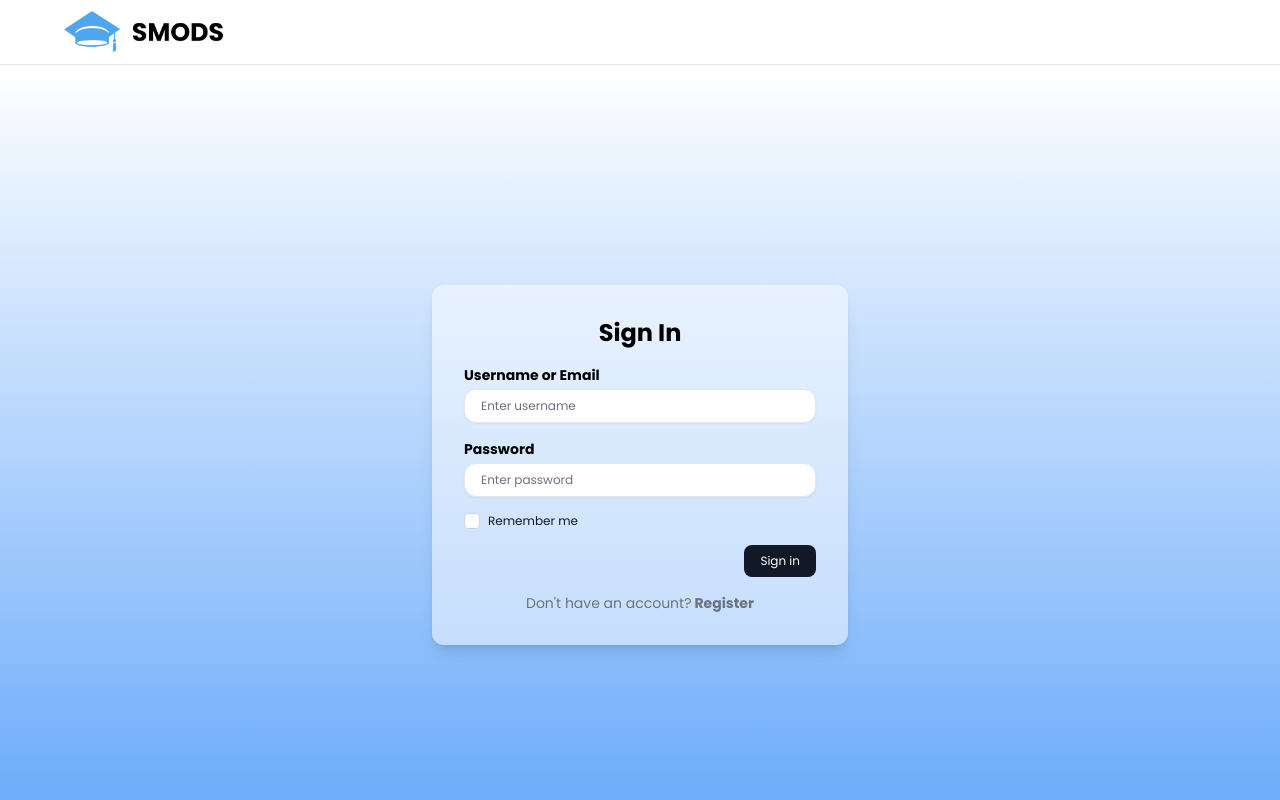
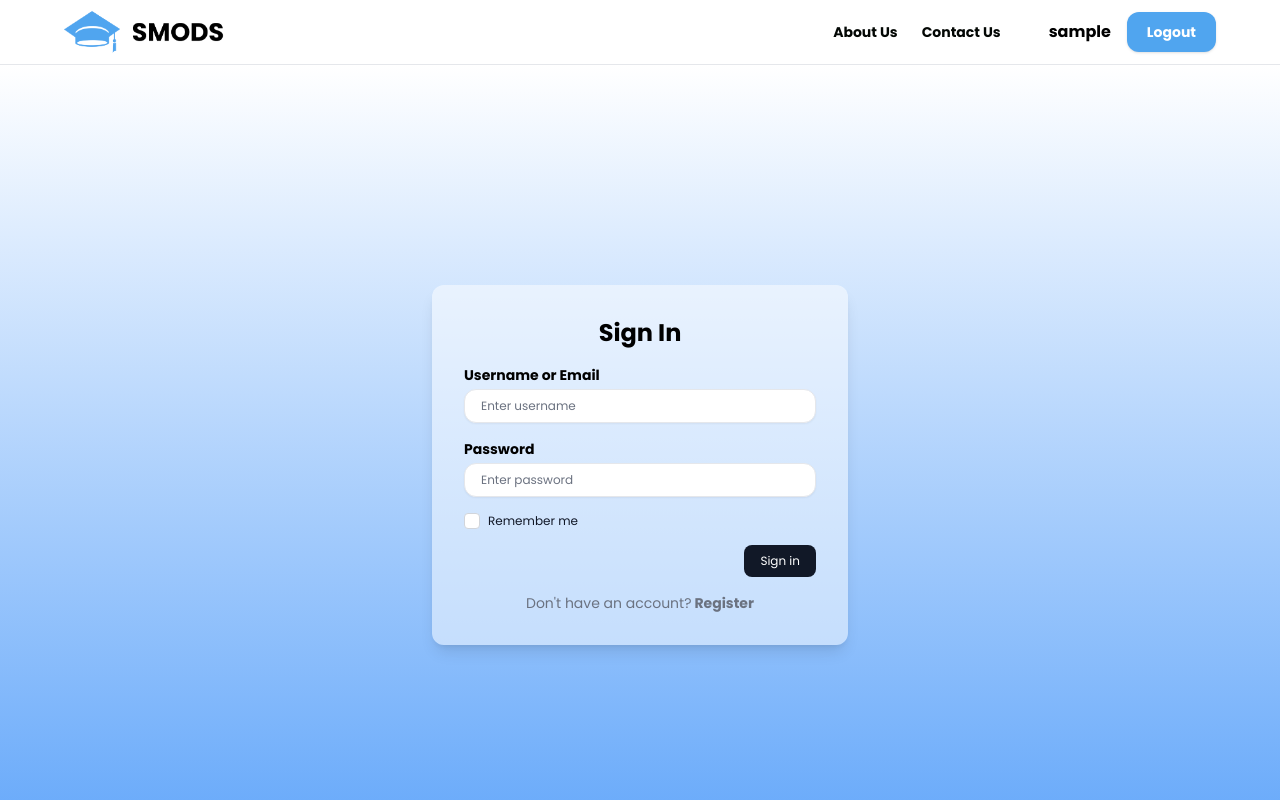
Before and after one commit to mattw23n/smods, a React (Create React App) app in the folder frontend/: page /signin in a window 1280 px wide. Shown: the top 800 px of the page. Built offline with nearby package versions, Linux system fonts and the light colour scheme; sample sign-in values are in the browser's storage.

Commit message:
Update login and logout
- redirect to landing page after log out
- replace name in user.jsx with username
- replace profile pic with username

```diff
--- a/frontend/src/components/header.jsx
+++ b/frontend/src/components/header.jsx
@@ -1,8 +1,8 @@
-import React from 'react';
-import logo from "../images/smods-logo-dark.png";
+import React, { useContext } from 'react';
 import { Link } from 'react-router-dom';
+import { UserContext } from '../data/user';
+import logo from '../images/smods-logo-dark.png';
 
-//Header
 function Avatar({ src, alt }) {
     return <img loading="lazy" src={src} alt={alt} className="shrink-0 self-stretch rounded-full aspect-square w-[46px]" />;
 }
@@ -23,22 +23,22 @@ function Logo({ src, title }) {
 function NavItem({ title, link }) {
     return (
         <li>
-            <Link
-                className="font-poppins font-bold transition-transform transform hover:text-blue-400 "
-                to={link}
-            > {title} </Link>
+            <Link className="font-poppins font-bold transition-transform transform hover:text-blue-400" to={link}>
+                {title}
+            </Link>
         </li>
     );
 }
 
-function Header({ isSignIn }) {
+function Header() {
+    const { user, logoutUser } = useContext(UserContext);
+
     return (
         <header className="top-0 left-0 w-full z-50 bg-white/30 backdrop-blur border-b">
             <div className="mx-8 max-w-full px-3 sm:px-6 lg:px-8 pb-0">
                 <div className="flex h-16 items-center justify-between">
                     <Logo src={logo} />
 
-                    {!isSignIn && (
                     <div className="md:flex md:items-center md:gap-12">
                         <nav className="hidden md:block">
                             <ul className="flex items-center gap-6 text-sm text-text">
@@ -48,26 +48,28 @@ function Header({ isSignIn }) {
                         </nav>
 
                         <div className="flex items-center gap-4">
+                            {user ? (
+                                <div className="flex items-center gap-4">
+                                    <span className="font-poppins font-bold">{user.username}</span>
+                                    <button onClick={logoutUser} className="rounded-xl bg-primary px-5 py-2.5 text-sm font-poppins font-bold text-white shadow">
+                                        Logout
+                                    </button>
+                                </div>
+                            ) : (
                                 <div className="sm:flex sm:gap-4">
-                                    <Link
-                                        className="rounded-xl bg-primary px-5 py-2.5 text-sm font-poppins font-bold text-white shadow"
-                                        to="/signin"
-                                    >
+                                    <Link className="rounded-xl bg-primary px-5 py-2.5 text-sm font-poppins font-bold text-white shadow" to="/signin">
                                         Login
                                     </Link>
 
                                     <div className="hidden sm:flex">
-                                        <Link
-                                            className="rounded-xl bg-gray-100 px-5 py-2.5 text-sm font-poppins font-bold text-primary"
-                                            to="/register"
-                                        >
+                                        <Link className="rounded-xl bg-gray-100 px-5 py-2.5 text-sm font-poppins font-bold text-primary" to="/register">
                                             Register
                                         </Link>
                                     </div>
                                 </div>
+                            )}
                         </div>
                     </div>
-                    )}
                 </div>
             </div>
         </header>
--- a/frontend/src/data/user.jsx
+++ b/frontend/src/data/user.jsx
@@ -1,4 +1,4 @@
-import React, { createContext, useState } from 'react';
+import React, {createContext, useEffect, useState} from 'react';
 import {DEFAULT_PLANS, DEFAULT_TEMPLATES} from "./plans";
 
 
@@ -9,7 +9,7 @@ const templates = [
   ];
 
 export const TemplateUser = {
-    name:"Gilchris Nathaniel",
+    username:"Gilchris Nathaniel",
     email:"gilchris@gmail.com",
     password:"i like trains",
     plans: DEFAULT_PLANS,
@@ -21,12 +21,37 @@ export const TemplateUser = {
 export const UserContext = createContext();
 
 export const UserProvider = ({ children }) => {
+    const [user, setUser] = useState(null);
 
-  const [user, setUser] = useState(TemplateUser);
+    useEffect(() => {
+        // Load user from local storage if available
+        const storedUser = JSON.parse(localStorage.getItem('user'));
+        if (storedUser) {
+            setUser(storedUser);
+        }
+    }, []);
 
-  return (
-    <UserContext.Provider value={{ user, setUser }}>
-      {children}
-    </UserContext.Provider>
-  );
+    const loginUser = (userData) => {
+        // Set default plans and templates if they don't exist
+        if (!userData.plans) {
+            userData.plans = DEFAULT_PLANS;
+        }
+        if (!userData.templates) {
+            userData.templates = DEFAULT_TEMPLATES;
+        }
+
+        setUser(userData);
+        localStorage.setItem('user', JSON.stringify(userData)); // Persist user state
+    };
+
+    const logoutUser = () => {
+        setUser(null);
+        localStorage.removeItem('user'); // Clear user state
+    };
+
+    return (
+        <UserContext.Provider value={{ user, loginUser, logoutUser }}>
+            {children}
+        </UserContext.Provider>
+    );
 };
--- a/frontend/src/pages/home.jsx
+++ b/frontend/src/pages/home.jsx
@@ -1,5 +1,5 @@
-import React, { useContext, useState } from "react";
-import { Link } from 'react-router-dom';
+import React, { useContext, useState, useEffect } from "react";
+import { Link, useNavigate } from 'react-router-dom';
 import Header from "../components/header";
 import Footer from "../components/footer";
 import Background from "../components/background";
@@ -135,7 +135,7 @@ const Card = ({plan, user, setUser, isTemplate}) => {
 
 const Content = ({user, setUser}) => {
 
-    const {name, plans, templates} = user
+    const {username, plans, templates} = user
 
     console.log(plans)
 
@@ -146,7 +146,7 @@ const Content = ({user, setUser}) => {
             <div className="mx-16 py-8 max-h-screen max-w-screen flex-col gap-10 relative z-0">
                 <div className="text-text font-poppins font-bold">
                     <p className="text-l">Good Afternoon</p>
-                    <p className="text-3xl">{name}</p>
+                    <p className="text-3xl">{username}</p>
                 </div>
                 <div className="py-4 flex gap-20">
                     <div className="flex flex-col gap-5">
@@ -200,16 +200,27 @@ const Content = ({user, setUser}) => {
     )
 }
 
-function Home(){
-    const {user, setUser} = useContext(UserContext)
+function Home() {
+        const { user } = useContext(UserContext);
+        const navigate = useNavigate();
+
+        useEffect(() => {
+            if (!user) {
+                navigate('/');
+            }
+        }, [user, navigate]);
+
+        if (!user) {
+            return null;
+        }
 
         return (
             <div className="relative flex flex-col min-h-screen">
                 <Background />
                 <div className="relative z-10">
-                <Header></Header>
-                <Content user={user} setUser={setUser}></Content>
-                <Footer></Footer>
+                    <Header />
+                    <Content user={user} />
+                    <Footer />
                 </div>
             </div>
         );
--- a/frontend/src/pages/sign_in.jsx
+++ b/frontend/src/pages/sign_in.jsx
@@ -5,10 +5,9 @@ import Footer from "../components/footer";
 import Loading from "./loading";
 import { UserContext } from "../data/user";
 import axios from "axios";
-import {UserProvider} from "../data/user";
 
 function Form() {
-    const { user, setUser } = useContext(UserContext) || {};
+    const { loginUser } = useContext(UserContext);
 
     const [username, setUsername] = useState("");
     const [password, setPassword] = useState("");
@@ -47,7 +46,7 @@ function Form() {
                 // Store tokens in localStorage or context
                 localStorage.setItem("jwt", jwt);
                 localStorage.setItem("refreshToken", refreshToken);
-                if (setUser) setUser({ username, email: username });
+                loginUser({ username, email: username });
                 navigate('/home'); // Redirect to home page
             } else {
                 alert('Invalid username or password');
@@ -137,13 +136,11 @@ function Content() {
 
 function SignIn() {
     return (
-        <UserProvider>
-            <div className="min-h-screen flex flex-col">
-                <Header isSignIn={true} />
-                <Content />
-                <Footer />
-            </div>
-        </UserProvider>
+        <div className="min-h-screen flex flex-col">
+            <Header isSignIn={true} />
+            <Content />
+            <Footer />
+        </div>
     );
 }
 
```
Lines whose indentation alone changed are shown as unchanged.
